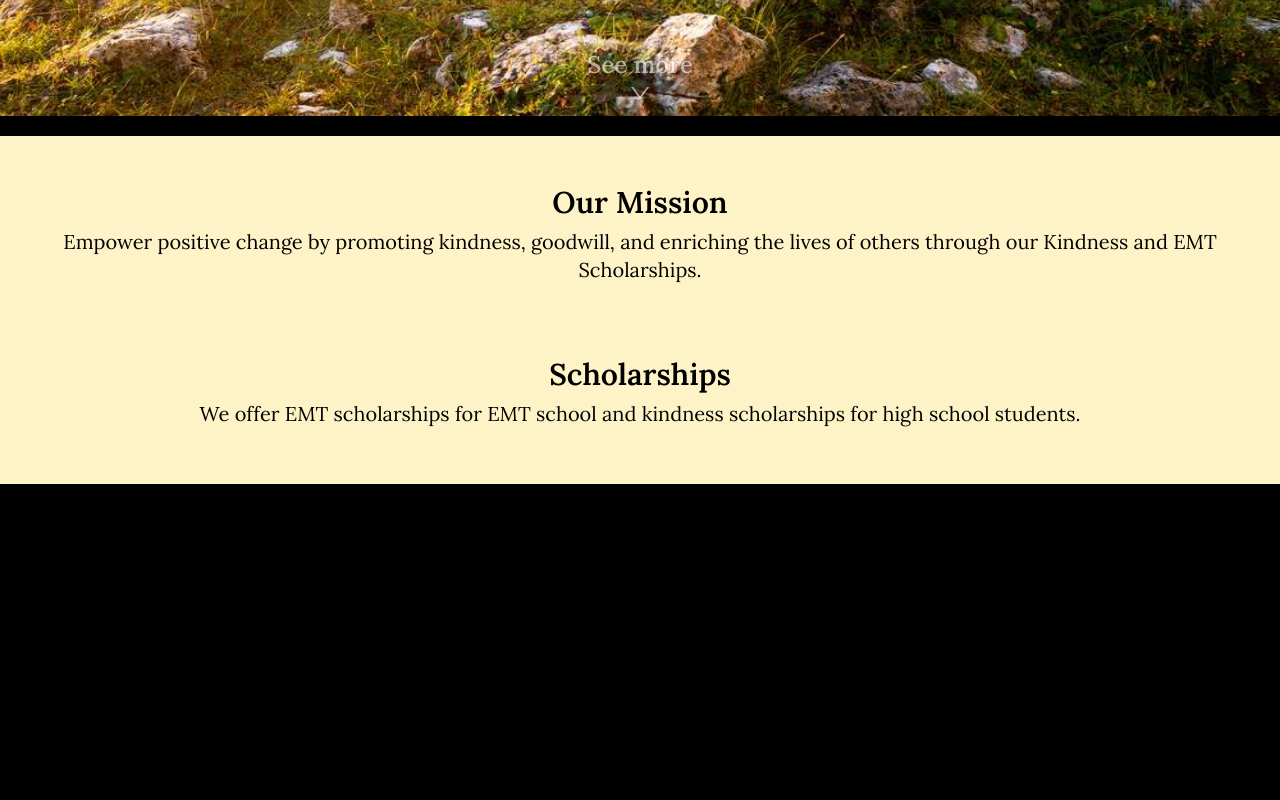
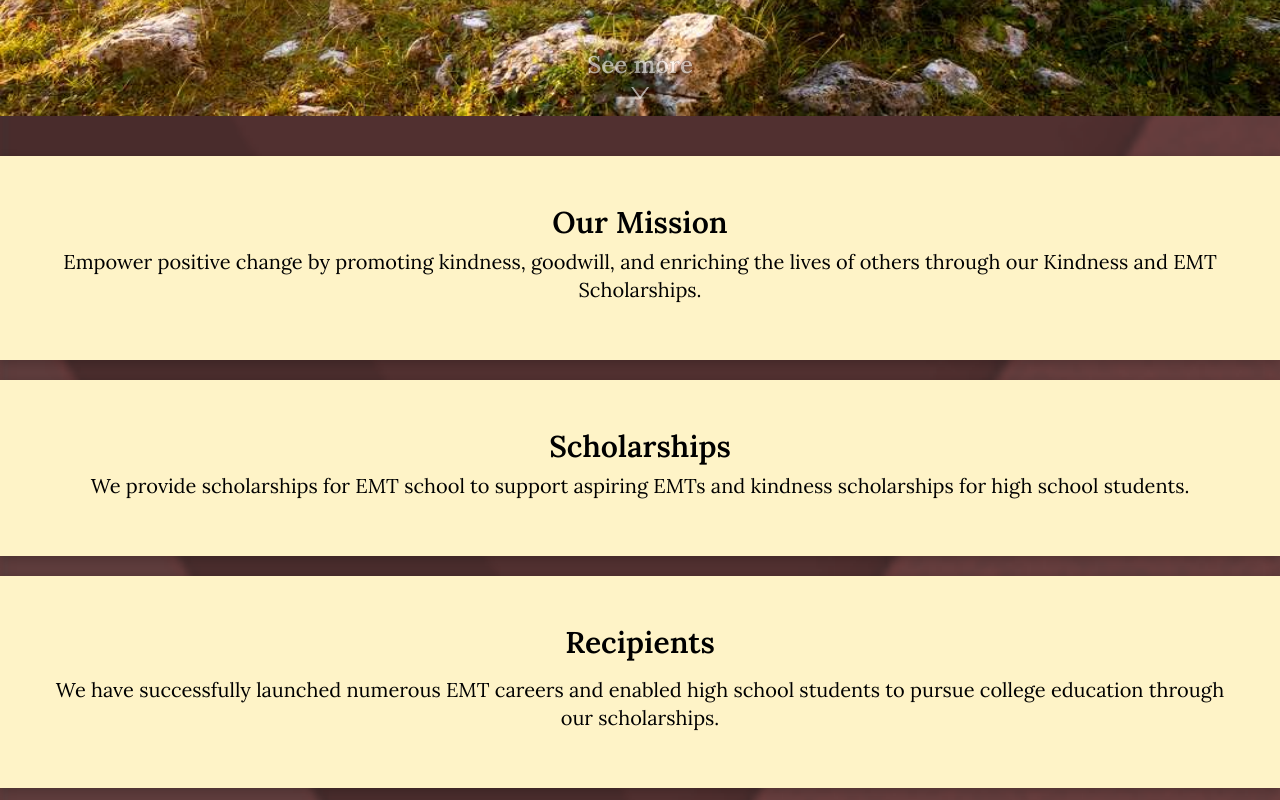
Before and after one commit to brandonmcconathy/Travis-River-Jones-Foundation, a Next.js app: page / in a window 1280 px wide. Shown: the part 700-1500 px from the top of the page. Built offline with nearby package versions, Linux system fonts and the light colour scheme; no server answers; the database is empty.

Commit message:
added recipients to homepage and made the section grow smoother

```diff
--- a/src/app/globals.css
+++ b/src/app/globals.css
@@ -42,23 +42,41 @@ html {
   text-shadow: black 0 0 1px;
 }
 
-.learn-more:hover h2 {
-  color: rgb(165 243 252);
-  animation: imgFadeInAnimation ease 1s;
-  animation-fill-mode: forwards;
+.section-transition {
+  transition-property: all;
+  transition-duration: 1s;
 }
 
-.section-grow:hover {
-  z-index: 2;
-  animation: sectionGrowAnimation ease 1s;
+.learn-more:hover h2 {
+  opacity: 1;
+  animation: fadeInOutAnimation linear 2s;
   animation-fill-mode: forwards;
+  animation-delay: 1s;
+  animation-iteration-count: infinite;
 }
-@keyframes sectionGrowAnimation {
+@keyframes fadeInOutAnimation {
   0% {
-    padding: 3rem 0;
+    opacity: 1;
+  }
+  50% {
+    opacity: .2;
   }
   100% {
-    padding: 6rem 0;
+    opacity: 1;
+  }
+}
+
+.move-across-screen {
+  left: 0%;
+  animation: acrossScreenAnimation linear 20s;
+  animation-iteration-count: infinite;
+}
+@keyframes acrossScreenAnimation {
+  0% {
+    left: 100%;
+  }
+  100% {
+    left: -100%;
   }
 }
 
--- a/src/app/page.jsx
+++ b/src/app/page.jsx
@@ -10,7 +10,7 @@ import { AiOutlineDown } from "react-icons/ai"
 
 export default function Homepage() {
 
-  const [recipientData, setRecipientData] = useState({})
+  const [recipientData, setRecipientData] = useState([])
 
   useEffect(() => {
     const getDBData = async () => {
@@ -42,19 +42,26 @@ export default function Homepage() {
             <AiOutlineDown />
           </div>
         </section>
-        <div className="relative h-screen bg-black">
-          <Link href="/about" className="absolute top-5 left-0 right-0">
-            <section id='top-div' className="bg-amber-100 py-12 px-10 z-0 text-center learn-more hover:bg-amber-50 transition duration-1000 section-grow">
+        <div className="flex flex-col my-10 gap-5">
+          <Link id='top-div' href="/about" className="bg-amber-100 py-12 px-10 z-0 box-pop text-center learn-more section-transition hover:py-24 hover:bg-amber-50 hover:z-10 hover:-my-10">
+            <section>
               <h1 className="text-3xl font-semibold mb-2">Our Mission</h1>
               <p className="text-xl mb-12">Empower positive change by promoting kindness, goodwill, and enriching the lives of others through our Kindness and EMT Scholarships.</p>
               <h2 className="opacity-0 -mb-16 font-semibold text-cyan-800 transition duration-1000">Learn more about us</h2>
             </section>
           </Link>
-          <Link href="/scholarships" className="absolute top-48 left-0 right-0">
-            <section id='top-div' className="bg-amber-100 py-12 px-10 z-0 text-center learn-more hover:bg-amber-50 transition duration-1000 section-grow">
+          <Link href="/scholarships" className="bg-amber-100 py-12 px-10 z-0 box-pop text-center learn-more section-transition hover:py-24 hover:bg-amber-50 hover:z-10 hover:-my-10">
+            <section>
               <h1 className="text-3xl font-semibold mb-2">Scholarships</h1>
-              <p className="text-xl mb-12">We offer EMT scholarships for EMT school and kindness scholarships for high school students.</p>
+              <p className="text-xl mb-12">We provide scholarships for EMT school to support aspiring EMTs and kindness scholarships for high school students.</p>
               <h2 className="opacity-0 -mb-16 font-semibold text-cyan-800 transition duration-1000">View our scholarships</h2>
+            </section>
+          </Link>
+          <Link href="/recipients" className="bg-amber-100 py-12 px-10 z-0 box-pop text-center learn-more section-transition hover:py-24 hover:bg-amber-50 hover:z-10 hover:-my-10">
+            <section>
+              <h1 className="text-3xl font-semibold mb-4">Recipients</h1>
+              <p className="text-xl mb-12">We have successfully launched numerous EMT careers and enabled high school students to pursue college education through our scholarships.</p>
+              <h2 className="opacity-0 -mb-16 font-semibold text-cyan-800 transition duration-1000">View all recipients</h2>
             </section>
           </Link>
         </div>
```
